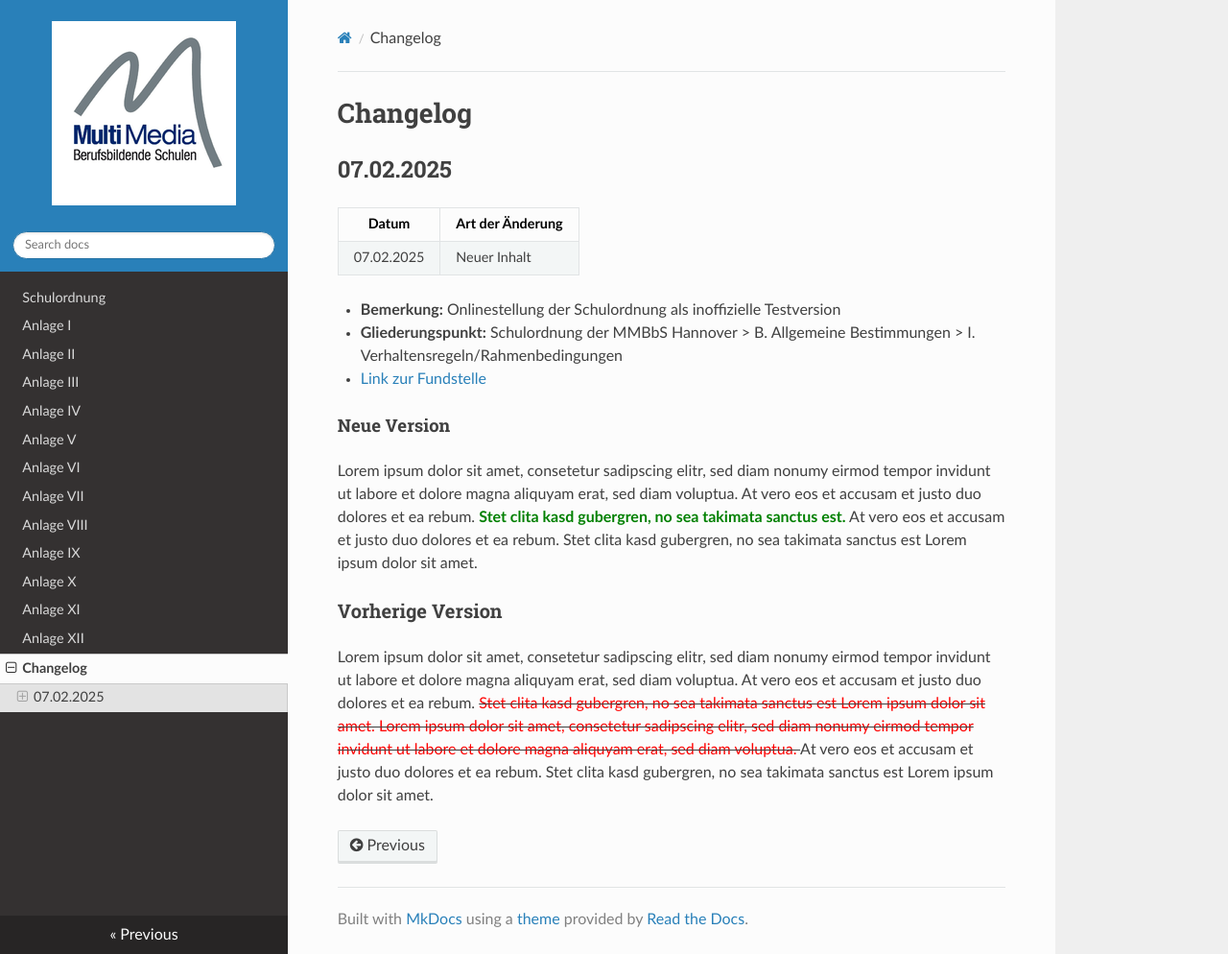
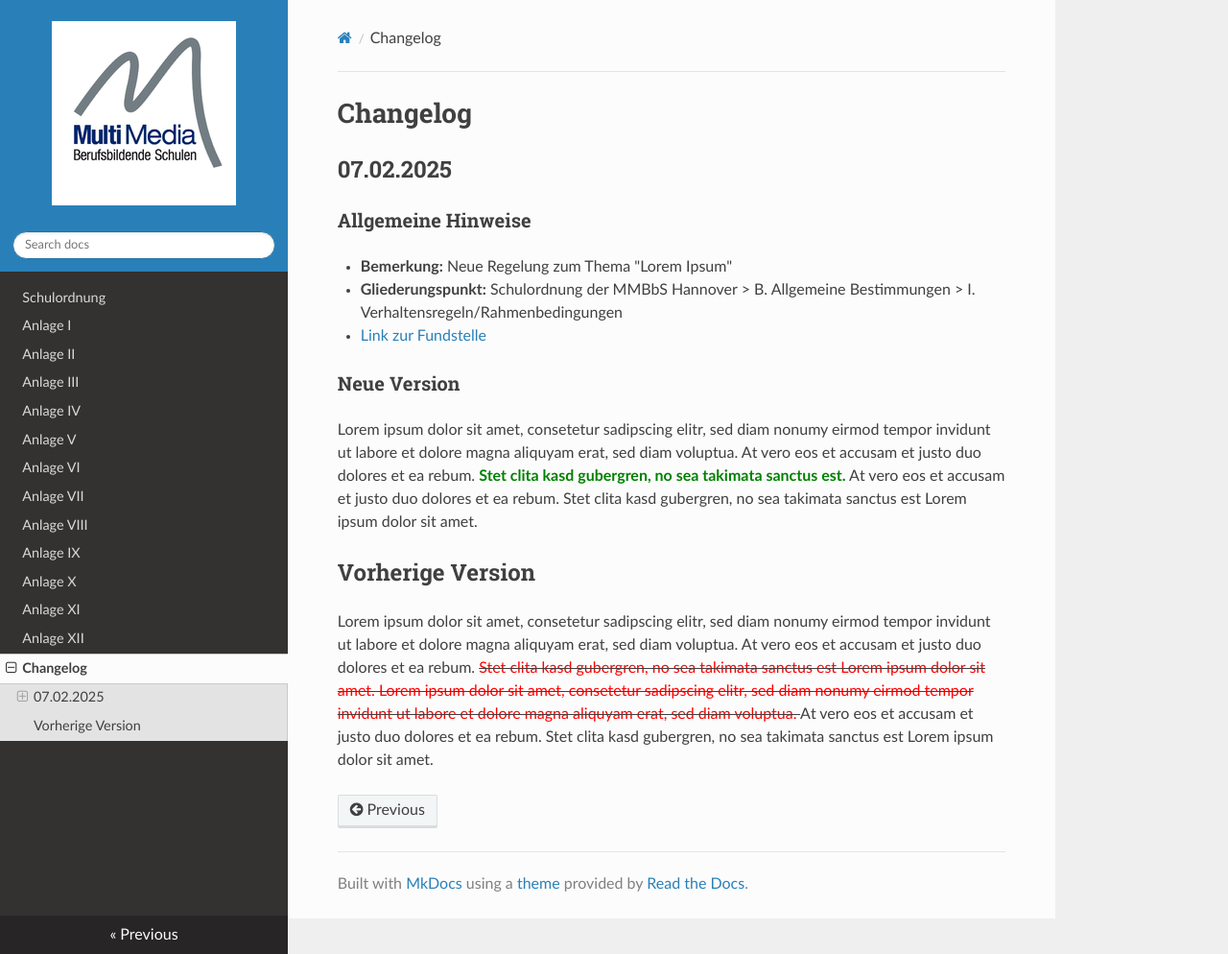
Before and after one commit to herr-nm/MMBbS_Schulordnung, an MkDocs documentation site: the page built from docs/changelog.md, in a window 1280 px wide and 994 px high. Shown: the whole window at 96% size. Built offline with MkDocs 1.6.1, drawn with Linux system fonts in a browser that asks for light colours; nearby versions of some CDN libraries.

Commit message:
Changelog Beispiel angepasst

```diff
--- a/docs/changelog.md
+++ b/docs/changelog.md
@@ -2,19 +2,17 @@
 
 ## 07.02.2025
 
-| Datum      | Art der Änderung |
-| :---:      | :---             |
-| 07.02.2025 | Neuer Inhalt     |
+### Allgemeine Hinweise
 
-- **Bemerkung:** Onlinestellung der Schulordnung als inoffizielle Testversion
+- **Bemerkung:** Neue Regelung zum Thema "Lorem Ipsum"
 - **Gliederungspunkt:** Schulordnung der MMBbS Hannover > B. Allgemeine Bestimmungen > I. Verhaltensregeln/Rahmenbedingungen
 - [Link zur Fundstelle](index.html#i-verhaltensregelnrahmenbedingungen)
 
-#### Neue Version
+### Neue Version
 
 Lorem ipsum dolor sit amet, consetetur sadipscing elitr, sed diam nonumy eirmod tempor invidunt ut labore et dolore magna aliquyam erat, sed diam voluptua. At vero eos et accusam et justo duo dolores et ea rebum. <span style="color:green">**Stet clita kasd gubergren, no sea takimata sanctus est.**</span> At vero eos et accusam et justo duo dolores et ea rebum. Stet clita kasd gubergren, no sea takimata sanctus est Lorem ipsum dolor sit amet.
 
-### Vorherige Version
+## Vorherige Version
 
 Lorem ipsum dolor sit amet, consetetur sadipscing elitr, sed diam nonumy eirmod tempor invidunt ut labore et dolore magna aliquyam erat, sed diam voluptua. At vero eos et accusam et justo duo dolores et ea rebum. <s><span style="color:red"> Stet clita kasd gubergren, no sea takimata sanctus est Lorem ipsum dolor sit amet. Lorem ipsum dolor sit amet, consetetur sadipscing elitr, sed diam nonumy eirmod tempor invidunt ut labore et dolore magna aliquyam erat, sed diam voluptua. </span></s> At vero eos et accusam et justo duo dolores et ea rebum. Stet clita kasd gubergren, no sea takimata sanctus est Lorem ipsum
 dolor sit amet.
```
